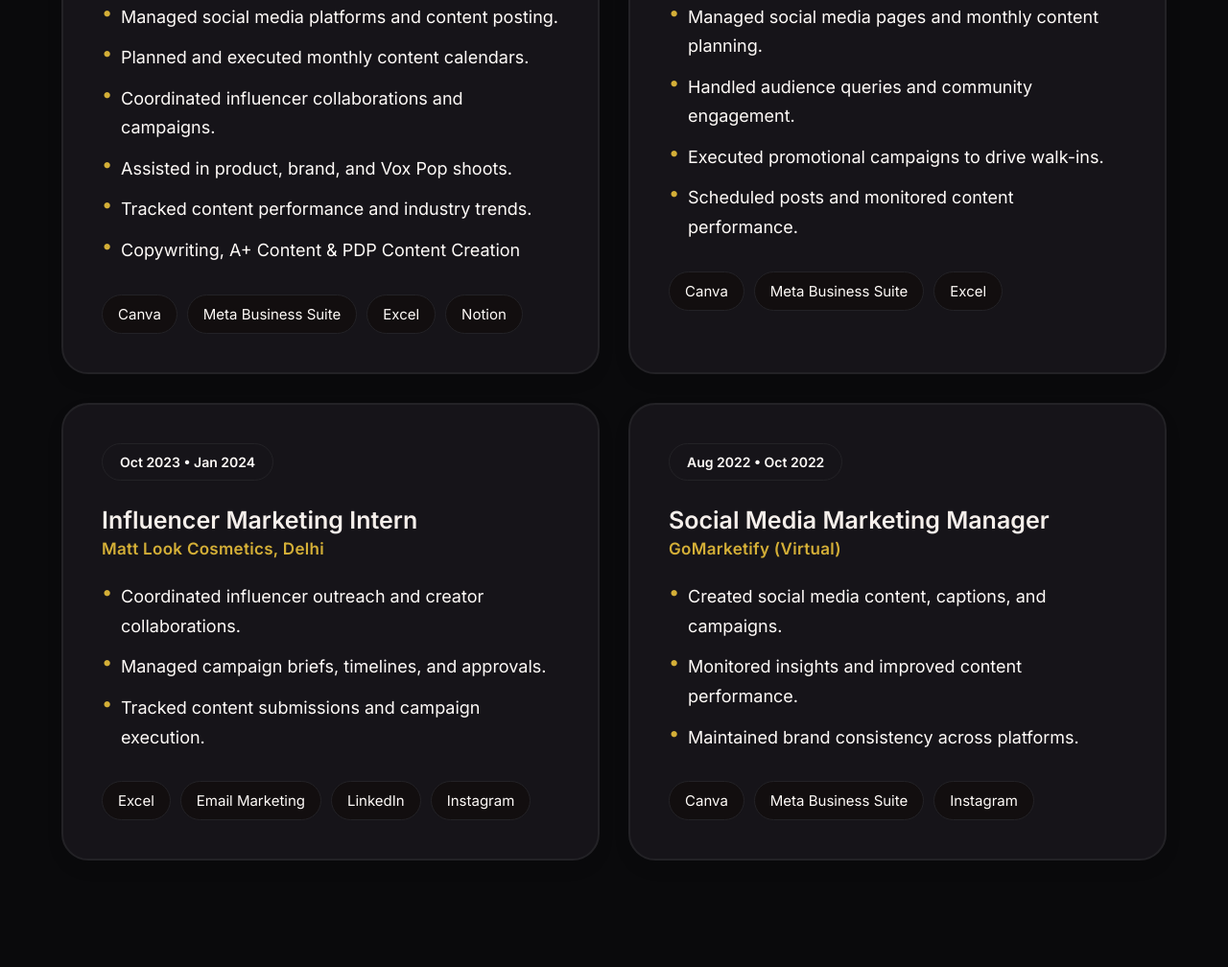
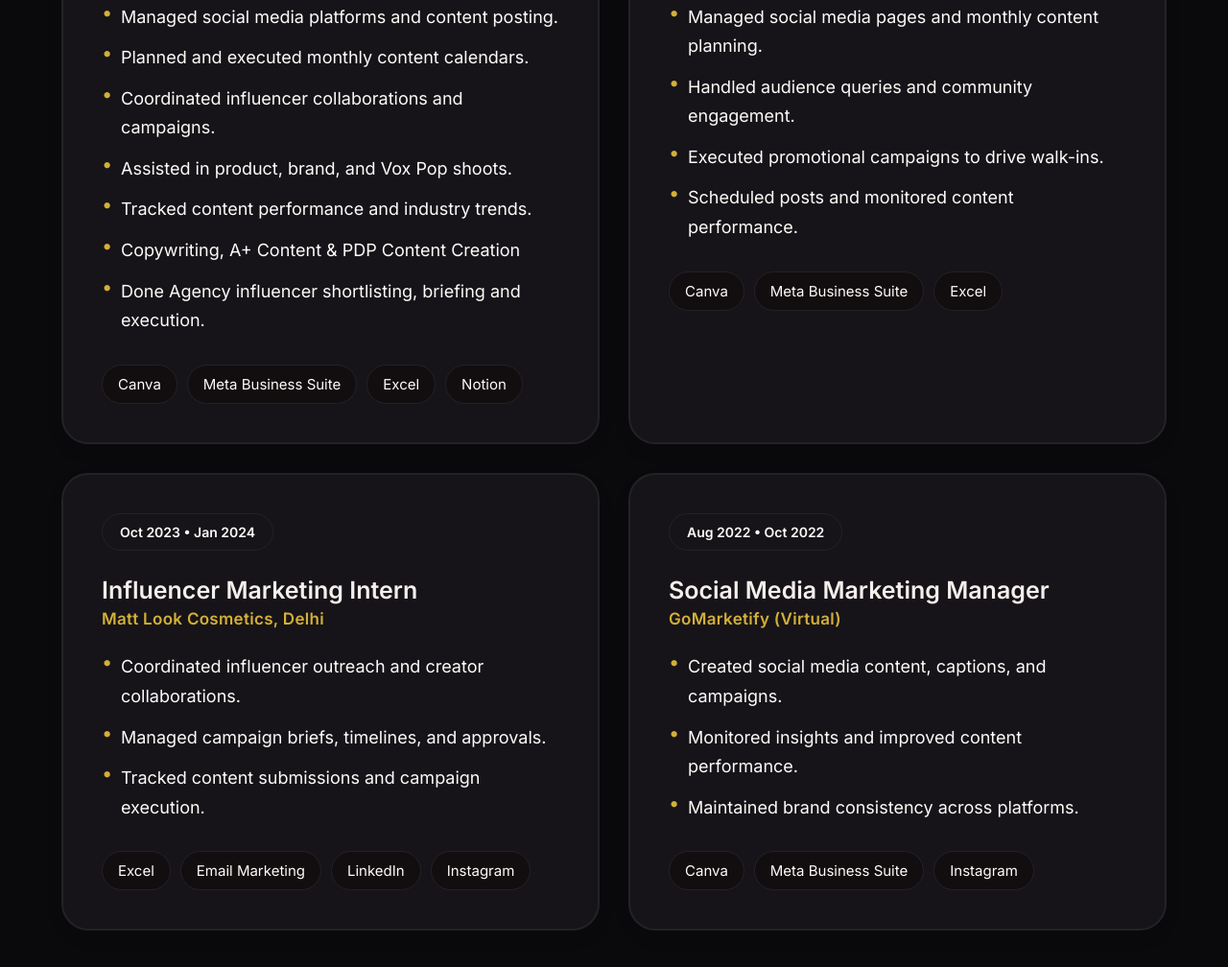
Before and after one commit to anshikasingh2605/Riya_Singh_Portfolio, a plain HTML site: page index.html in a window 1280 px wide. Shown: the part 1835-2843 px from the top of the page at 96% size. Drawn offline with nearby package versions, Linux system fonts and the light colour scheme.

Commit message:
New changes. .

```diff
--- a/index.html
+++ b/index.html
@@ -148,6 +148,7 @@
                     <li>Assisted in product, brand, and Vox Pop shoots.</li>
                     <li>Tracked content performance and industry trends.</li>
                     <li>Copywriting, A+ Content & PDP Content Creation</li>
+                    <li>Done Agency influencer shortlisting, briefing and execution.</li>
                 </ul>
                 <div class="exp-tools">
                     <span>Canva</span>
```
